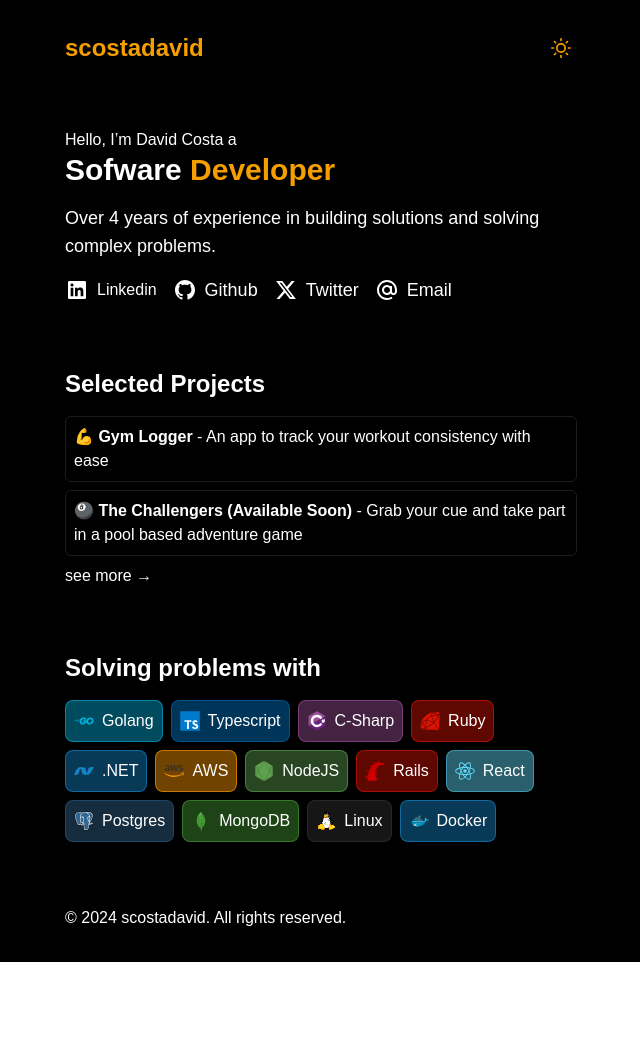
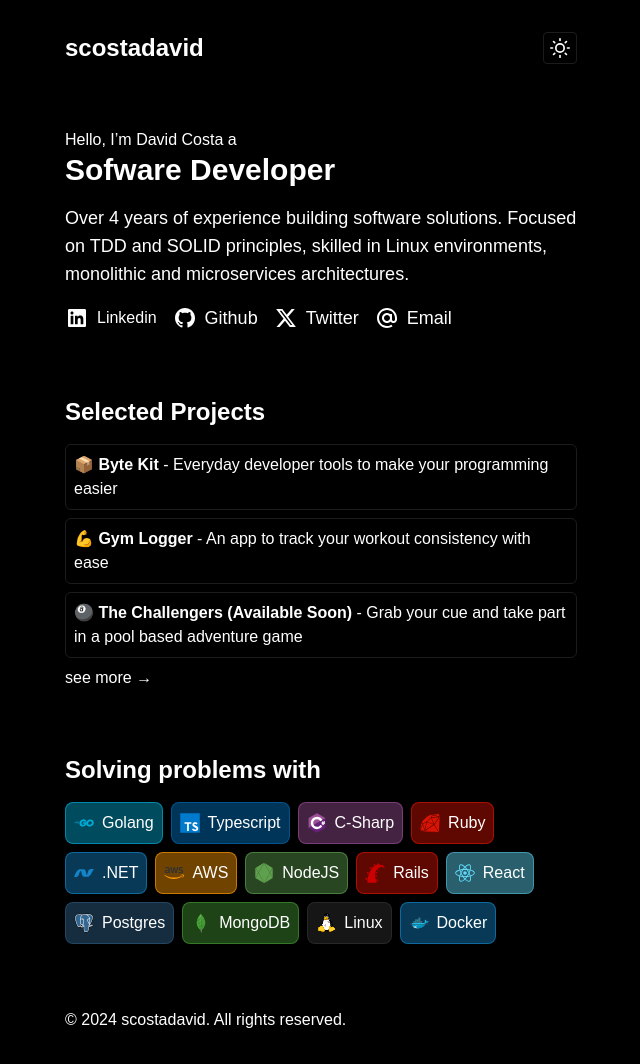
Before and after one commit to scostadavid/scostadavid.github.io, a Gatsby site: page / in a window 1280 px wide. Shown: the whole page, without its empty margins (319-959 px from the left). Before the commit the page ends 962 px from the top, so only its background shows below. Built offline with nearby package versions, Linux system fonts and the light colour scheme; Gatsby itself is replaced by a stand-in of ours.

Commit message:
add bytekit project

```diff
--- a/src/components/Header/index.tsx
+++ b/src/components/Header/index.tsx
@@ -10,7 +10,7 @@ export const Header = ({theme, toggleTheme}: any): JSX.Element => {
             {'scostadavid'}
           </Link>
 
-          <Button aria-label="theme-switcher" className="flex bg-cta text-white font-bold rounded rounded bg-transparent hover:bg-transparent relative justify-center items-center align-middle" onClick={toggleTheme}>
+          <Button aria-label="theme-switcher" className="flex border-1 border border-card bg-cta text-white font-bold rounded rounded bg-transparent hover:bg-transparent relative justify-center items-center align-middle" onClick={toggleTheme}>
             <svg
               xmlns="http://www.w3.org/2000/svg"
               width="20"
--- a/src/data/projects.ts
+++ b/src/data/projects.ts
@@ -1,4 +1,10 @@
 export const projects = [
+  {
+    id: 0,
+    title: '📦 Byte Kit',
+    description: 'Everyday developer tools to make your programming easier',
+    url: 'https://bytekit.vercel.app',
+  },
   {
     id: 1,
     title: '💪 Gym Logger',
--- a/src/pages/index.tsx
+++ b/src/pages/index.tsx
@@ -21,9 +21,9 @@ const AboutSection = (): JSX.Element => (
         {'Sofware'}{' '}
         <Span className="text-cta">{'Developer'}</Span>
       </H1>
-      <Paragraph>
-      Over 4 years of experience in building solutions and solving complex problems.
-      </Paragraph>
+      <p className="text-cta text-lg mb-4">
+      Over 4 years of experience building software solutions. Focused on TDD and SOLID principles, skilled in Linux environments, monolithic and microservices architectures.
+      </p>
       <nav className="flex flex-row gap-4 align-middle flex-wrap">
         <Link to="https://linkedin.com/in/scostadavid" className="flex flex-row gap-2 items-center text-content hover:text-cta self-center hover:scale-105" target="_blank">
            <svg xmlns="http://www.w3.org/2000/svg"  width="24" height="24" viewBox="0 0 24 24" fill="currentColor"><path d="M18.3362 18.339H15.6707V14.1622C15.6707 13.1662 15.6505 11.8845 14.2817 11.8845C12.892 11.8845 12.6797 12.9683 12.6797 14.0887V18.339H10.0142V9.75H12.5747V10.9207H12.6092C12.967 10.2457 13.837 9.53325 15.1367 9.53325C17.8375 9.53325 18.337 11.3108 18.337 13.6245V18.339H18.3362ZM7.00373 8.57475C6.14573 8.57475 5.45648 7.88025 5.45648 7.026C5.45648 6.1725 6.14648 5.47875 7.00373 5.47875C7.85873 5.47875 8.55173 6.1725 8.55173 7.026C8.55173 7.88025 7.85798 8.57475 7.00373 8.57475ZM8.34023 18.339H5.66723V9.75H8.34023V18.339ZM19.6697 3H4.32923C3.59498 3 3.00098 3.5805 3.00098 4.29675V19.7033C3.00098 20.4202 3.59498 21 4.32923 21H19.6675C20.401 21 21.001 20.4202 21.001 19.7033V4.29675C21.001 3.5805 20.401 3 19.6675 3H19.6697Z"></path></svg><span>Linkedin</span>
--- a/src/styles/global.css
+++ b/src/styles/global.css
@@ -17,7 +17,8 @@ a {
 .light {
   --background: #ffffff;
   --content: #181818;
-  --cta: #3582fd;
+  --cta: #181818;
+  --highlight: #3582fd;
   --cta-text: #fff;
   --card: #e7e7e7;
 }
@@ -25,7 +26,8 @@ a {
 .dark {
   --background: #000000;
   --content: #ffffff;
-  --cta: #F59E00;
+  --cta: #ffffff;
+  --highlight: #F59E00;
   --cta-text: #000;
   --card: #1c1c1c;
 }
```
